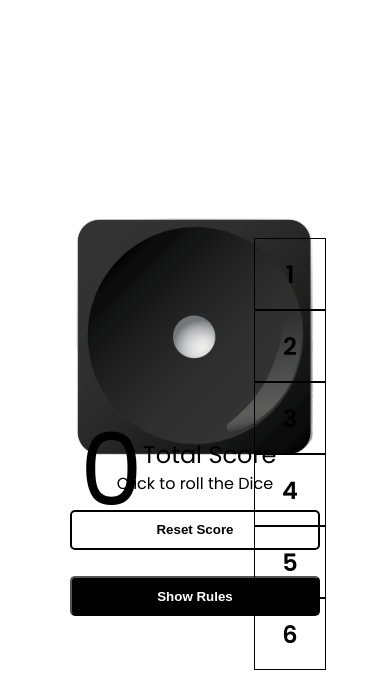
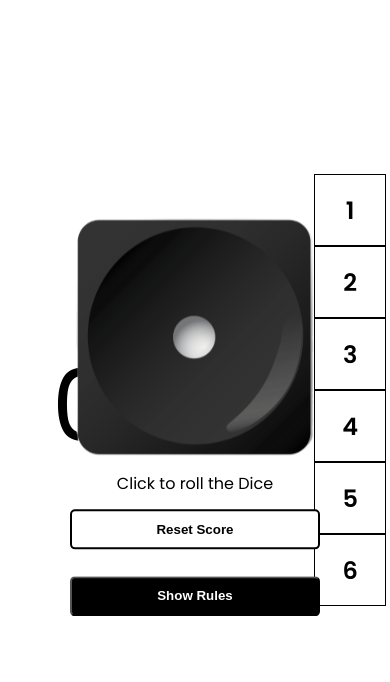
Before and after one commit to abhijith-07/dice-game, a React (Vite) app: page / in a window 390 px wide. Both pictures are taken after a click on the button "Play Now". Shown: the top 682 px of the page. Built offline with nearby package versions, Linux system fonts and the light colour scheme.

Commit message:
style: Tablet Responsive added

```diff
--- a/src/components/Cube/Cube.module.css
+++ b/src/components/Cube/Cube.module.css
@@ -51,7 +51,11 @@
 
 @media (max-width: 998px) {
     .gameContainer {
-        height: 100vh;
         align-items: center;
+        justify-content: center;
+        position: absolute;
+        top: 50%;
+        left: 50%;
+        transform: translate(-50%, -50%);
     }
 }
--- a/src/components/DiceNumber/DiceNumber.jsx
+++ b/src/components/DiceNumber/DiceNumber.jsx
@@ -1,4 +1,4 @@
-import { useState } from "react";
+import { useEffect, useState } from "react";
 import styles from "./DiceNumber.module.css";
 
 export default function DiceNumber({ selectedNumber, setSelectedNumber, errorMessage, setErrorMessage }) {
--- a/src/components/DiceNumber/DiceNumber.module.css
+++ b/src/components/DiceNumber/DiceNumber.module.css
@@ -32,23 +32,33 @@
 /* 992, 768, 576 */
 
 @media (max-width: 998px) {
+
+    .diceNumber {
+        display: block;
+    }
+
     .numberContainer {
         height: 100vh;
         display: flex;
         align-items: center;
         justify-content: right;
-        margin-right: 2rem;
-    }
-
-    .diceNumber {
-        display: block;
+        margin-right: -8rem;
     }
 
     .numberContainer p {
         display: none;
     }
-    /* .errorMessage {
-    } */
+
+    .errorMessage {
+        position: absolute;
+        top: 10%;
+        left: 50%;
+        transform: translate(-50%, -50%);
+        text-align: center;
+        width: 15rem;
+        height: 1.5rem;
+        border-radius: 3px;
+    }
 
     /* .diceNumber .number {
     }     */
--- a/src/components/GamePlay/GamePlay.module.css
+++ b/src/components/GamePlay/GamePlay.module.css
@@ -10,10 +10,17 @@ nav {
 /* 992, 768, 576 */
 
 @media (max-width: 992px) {
+    .mainContainer {
+        display: flex;
+        width: 100vw;
+        height: 100vh;
+        align-items: center;
+    }
+
     nav {
-        display: block;
         position: absolute;
-        width: 100%;
         height: 100vh;
+        width: 100vw;
+        z-index: -1;
     }
 }
--- a/src/components/TotalScore/TotalScore.module.css
+++ b/src/components/TotalScore/TotalScore.module.css
@@ -11,10 +11,13 @@
 
 @media (max-width: 998px) {
     .scoreContainer {
-        position: absolute;
-        left: 5rem;
         display: flex;
         height: 100vh;
         align-items: center;
+        margin-left: -5rem;
+    }
+
+    .scoreContainer p {
+        display: none;
     }
 }
```
